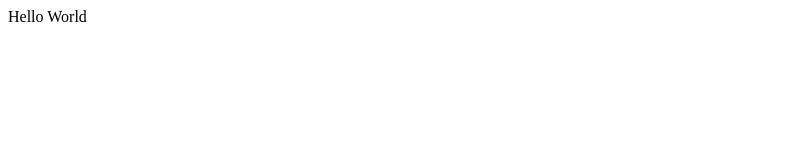
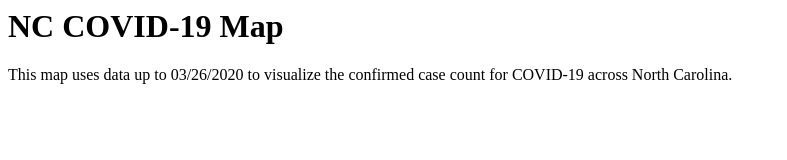
Before and after one commit to pillaim/NC_COVID19_Map, a plain HTML site: page docs/index.html in a window 1280 px wide. Shown: the whole page, without its empty margins (0-787 px from the left). Drawn offline with Linux system fonts and the light colour scheme.

Commit message:
Update index.html

```diff
--- a/docs/index.html
+++ b/docs/index.html
@@ -1 +1,6 @@
-<html><body><p>Hello World</p></body></html>
+<html>
+  <body>
+    <h1>NC COVID-19 Map</h1>
+    <p>This map uses data up to 03/26/2020 to visualize the confirmed case count for COVID-19 across North Carolina.</p>
+  </body>
+</html>
```
